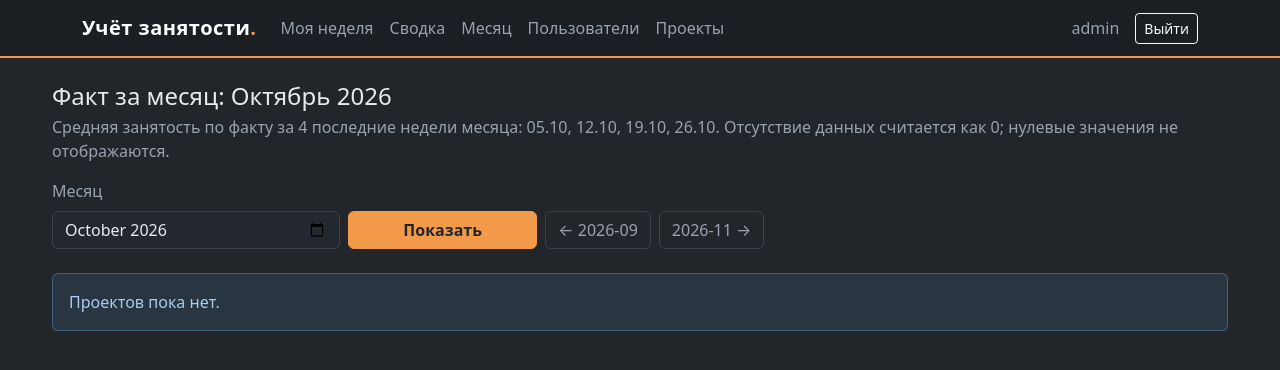
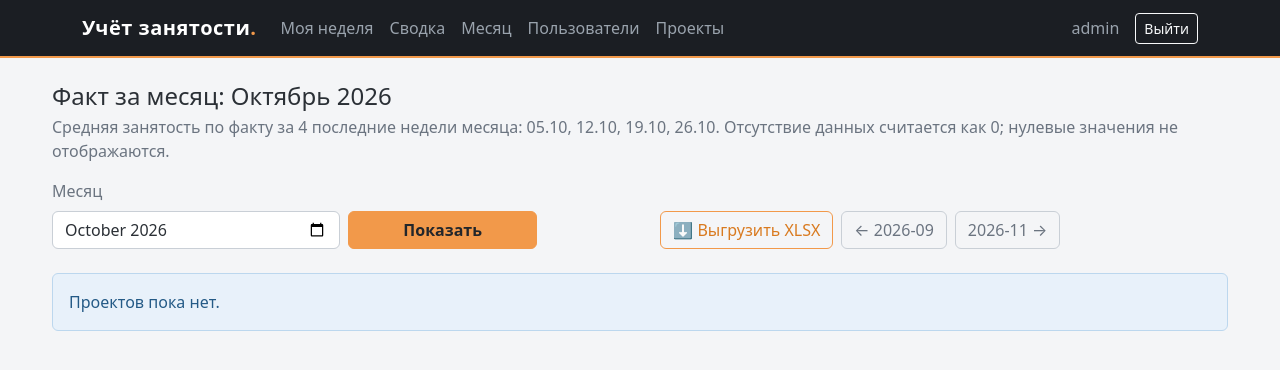
Before and after one commit to kaa-ghost/weekly-participation, a Flask app: page /monthly in a window 1280 px wide. Shown: the top 370 px of the page. Run offline with Flask 3, Linux system fonts and the light colour scheme; a user stored in the database is signed in.

Commit message:
Add files via upload

```diff
--- a/app.py
+++ b/app.py
@@ -1,9 +1,10 @@
 import calendar
+import io
 import os
 from datetime import date, timedelta
 
 from flask import (Flask, abort, flash, redirect, render_template, request,
-                   url_for)
+                   send_file, url_for)
 from flask_login import (LoginManager, current_user, login_required,
                          login_user, logout_user)
 
@@ -379,16 +380,18 @@ def admin_delete_entry(entry_id):
 
 # ---------- Помесячный факт ----------
 
-@app.route('/monthly')
-@login_required
-def monthly():
-    ym = request.args.get('month', '')
+def _parse_month(raw):
     try:
-        year, month = map(int, ym.split('-'))
+        year, month = map(int, raw.split('-'))
         assert 1 <= month <= 12
+        return year, month
     except (ValueError, AssertionError):
         today = date.today()
-        year, month = today.year, today.month
+        return today.year, today.month
+
+
+def _monthly_data(year, month):
+    """Средняя занятость по факту (4 последние недели месяца, пропуски = 0)."""
     weeks = month_mondays(year, month)
     entries = (Participation.query
                .filter(Participation.kind == 'fact',
@@ -397,19 +400,56 @@ def monthly():
     for e in entries:
         key = (e.user_id, e.project_id)
         sums[key] = sums.get(key, 0) + e.percent
-    avg = {k: round(v / 4) for k, v in sums.items()}  # недостающие недели = 0
+    avg = {k: round(v / 4) for k, v in sums.items()}
     users = User.query.filter_by(active=True).order_by(User.username).all()
     projects = Project.query.filter_by(active=True).order_by(Project.name).all()
+    return users, projects, avg, weeks
+
+
+@app.route('/monthly')
+@login_required
+def monthly():
+    year, month = _parse_month(request.args.get('month', ''))
+    users, projects, avg, weeks = _monthly_data(year, month)
     prev_month = date(year, month, 1) - timedelta(days=1)
-    if month == 12:
-        next_month = date(year + 1, 1, 1)
-    else:
-        next_month = date(year, month + 1, 1)
+    next_month = date(year + 1, 1, 1) if month == 12 else date(year, month + 1, 1)
     return render_template('monthly.html', users=users, projects=projects,
                            avg=avg, weeks=weeks, year=year, month=month,
                            month_name=MONTH_NAMES[month - 1],
+                           ym=f'{year:04d}-{month:02d}',
                            prev_ym=f'{prev_month.year:04d}-{prev_month.month:02d}',
                            next_ym=f'{next_month.year:04d}-{next_month.month:02d}')
+
+
+@app.route('/monthly/export')
+@login_required
+def monthly_export():
+    """Выгрузка помесячного факта в XLSX (нулевые значения — пустые ячейки)."""
+    import openpyxl
+    year, month = _parse_month(request.args.get('month', ''))
+    users, projects, avg, weeks = _monthly_data(year, month)
+    wb = openpyxl.Workbook()
+    ws = wb.active
+    ws.title = 'Факт'
+    ws.append(['Пользователь'] + [p.name for p in projects])
+    for u in users:
+        ws.append([u.username] + [(avg.get((u.id, p.id), 0) or None)
+                                  for p in projects])
+    ws.append([])
+    ws.append(['Методика: среднее по факту за 4 последние недели месяца: '
+               + ', '.join(w.strftime('%d.%m.%Y') for w in weeks)
+               + '. Отсутствие данных = 0.'])
+    for col in ws.columns:  # автоширина
+        width = max(len(str(c.value)) if c.value is not None else 0
+                    for c in col) + 2
+        ws.column_dimensions[col[0].column_letter].width = min(width, 50)
+    bio = io.BytesIO()
+    wb.save(bio)
+    bio.seek(0)
+    return send_file(
+        bio, as_attachment=True,
+        download_name=f'fact_{year:04d}_{month:02d}.xlsx',
+        mimetype='application/vnd.openxmlformats-officedocument.spreadsheetml.sheet')
 
 
 # ---------- Админка: пользователи ----------
--- a/requirements.txt
+++ b/requirements.txt
@@ -2,3 +2,4 @@ Flask==3.0.3
 Flask-SQLAlchemy==3.1.1
 Flask-Login==0.6.3
 gunicorn==22.0.0
+openpyxl==3.1.5
--- a/static/style.css
+++ b/static/style.css
@@ -1,26 +1,28 @@
 :root {
-  --bg: #22262b;
-  --surface: #2b3138;
-  --border: #3b424a;
-  --text: #e8eaec;
-  --muted: #9aa3ad;
+  --bg: #f4f5f7;
+  --surface: #ffffff;
+  --border: #dde1e6;
+  --text: #2b3036;
+  --muted: #6b7480;
   --accent: #f2994a;
-  --accent-hover: #f5ad6b;
+  --accent-dark: #d97a1f;
+  --accent-hover: #e0832c;
 }
 
 body { background: var(--bg); color: var(--text); }
 
+/* header остаётся тёмным, как на support.b5g.ru */
 .navbar {
   background: #1b1e23;
   border-bottom: 2px solid var(--accent);
 }
 .navbar-brand { color: #fff !important; font-weight: 700; letter-spacing: .5px; }
 .navbar-brand .dot { color: var(--accent); }
-.navbar .nav-link { color: var(--muted); }
+.navbar .nav-link { color: #9aa3ad; }
 .navbar .nav-link:hover { color: var(--accent); }
-.navbar-text { color: var(--muted) !important; }
+.navbar-text { color: #9aa3ad !important; }
 
-a { color: var(--accent); }
+a { color: var(--accent-dark); }
 a:hover { color: var(--accent-hover); }
 
 .card {
@@ -29,24 +31,23 @@ a:hover { color: var(--accent-hover); }
   color: var(--text);
 }
 .card-header {
-  background: rgba(0, 0, 0, .2);
+  background: #eff1f4;
   border-bottom: 1px solid var(--border);
-  color: #fff;
+  color: var(--text);
 }
 
 .form-control, .form-select {
-  background-color: #23282e;
-  border: 1px solid var(--border);
+  background-color: #fff;
+  border: 1px solid #c9cfd6;
   color: var(--text);
 }
 .form-control:focus, .form-select:focus {
-  background-color: #23282e;
+  background-color: #fff;
   border-color: var(--accent);
   color: var(--text);
   box-shadow: 0 0 0 .2rem rgba(242, 153, 74, .25);
 }
 .form-control::placeholder { color: var(--muted); }
-.form-control:disabled { background: #1d2126; color: var(--muted); }
 .form-label { color: var(--muted); }
 
 .btn-primary {
@@ -60,49 +61,35 @@ a:hover { color: var(--accent-hover); }
   border-color: var(--accent-hover);
   color: #22262b;
 }
-.btn-outline-primary { color: var(--accent); border-color: var(--accent); }
+.btn-outline-primary { color: var(--accent-dark); border-color: var(--accent); }
 .btn-outline-primary:hover {
   background: var(--accent); border-color: var(--accent); color: #22262b;
 }
-.btn-outline-secondary { color: var(--muted); border-color: var(--border); }
+.btn-outline-secondary { color: var(--muted); border-color: #c9cfd6; }
 .btn-outline-secondary:hover {
-  background: var(--border); border-color: var(--border); color: var(--text);
+  background: #e3e6ea; border-color: #c9cfd6; color: var(--text);
 }
-.btn-outline-light:hover { color: #22262b; }
-.btn-outline-danger { color: #e0604f; border-color: #e0604f; }
-.btn-outline-danger:hover { background: #e0604f; border-color: #e0604f; color: #fff; }
+.btn-outline-danger { color: #c94a3d; border-color: #c94a3d; }
+.btn-outline-danger:hover { background: #c94a3d; border-color: #c94a3d; color: #fff; }
 
 .table { color: var(--text); border-color: var(--border); }
 .table thead th {
-  background: #262b31;
+  background: #eceef1;
   color: var(--muted);
   border-color: var(--border);
 }
 .table td, .table th { border-color: var(--border); }
-.table-striped tbody tr:nth-of-type(odd) { background: rgba(255, 255, 255, .02); }
-.table tfoot td, .table tfoot th { border-color: var(--border); }
-.table-primary { --bs-table-bg: rgba(242, 153, 74, .14); }
-.table-secondary { --bs-table-bg: rgba(154, 163, 173, .12); }
-.table-success { --bs-table-bg: rgba(123, 196, 127, .12); }
+.table-striped tbody tr:nth-of-type(odd) { background: rgba(0, 0, 0, .015); }
+.table-primary { --bs-table-bg: rgba(242, 153, 74, .16); }
+.table-secondary { --bs-table-bg: rgba(0, 0, 0, .045); }
+.table-success { --bs-table-bg: rgba(123, 196, 127, .18); }
 
 .text-muted { color: var(--muted) !important; }
-.text-primary { color: var(--accent) !important; }
-.text-success { color: #7bc47f !important; }
-.text-warning { color: #e5c07b !important; }
+.text-primary { color: var(--accent-dark) !important; }
 
-.alert {
-  background: var(--surface);
-  border: 1px solid var(--border);
-  color: var(--text);
-}
-.alert-success { background: rgba(123, 196, 127, .12); border-color: rgba(123, 196, 127, .4); color: #9fd6a3; }
-.alert-danger  { background: rgba(224, 96, 79, .12);  border-color: rgba(224, 96, 79, .4);  color: #f0a49a; }
-.alert-warning { background: rgba(229, 192, 123, .12); border-color: rgba(229, 192, 123, .4); color: #ecd9ac; }
-.alert-info    { background: rgba(97, 165, 220, .12); border-color: rgba(97, 165, 220, .4); color: #a8cdec; }
-.alert .btn-close { filter: invert(1); opacity: .5; }
+.alert-success { background: #e7f4e8; border-color: #bfe0c2; color: #2e6b34; }
+.alert-danger  { background: #fae9e7; border-color: #f0c4bd; color: #96352a; }
+.alert-warning { background: #fbf3df; border-color: #ecd9a8; color: #7a5c14; }
+.alert-info    { background: #e8f1fa; border-color: #bcd7ee; color: #245a86; }
 
 .badge.bg-dark { background: var(--accent) !important; color: #22262b; }
-.badge.bg-success { background: #4a7d4e !important; }
-.badge.bg-secondary { background: #4a5157 !important; }
-
-.pagination-links .btn { border-radius: .375rem; }
--- a/templates/monthly.html
+++ b/templates/monthly.html
@@ -14,6 +14,9 @@
     <input type="month" name="month" value="{{ '%04d-%02d' % (year, month) }}" class="form-control">
   </div>
   <div class="col-md-2"><button class="btn btn-primary w-100">Показать</button></div>
+  <div class="col-md-2 ms-auto text-end">
+    <a class="btn btn-outline-primary" href="{{ url_for('monthly_export', month=ym) }}">⬇ Выгрузить XLSX</a>
+  </div>
   <div class="col-md-4 d-flex gap-2">
     <a class="btn btn-outline-secondary" href="{{ url_for('monthly', month=prev_ym) }}">← {{ prev_ym }}</a>
     <a class="btn btn-outline-secondary" href="{{ url_for('monthly', month=next_ym) }}">{{ next_ym }} →</a>
```
